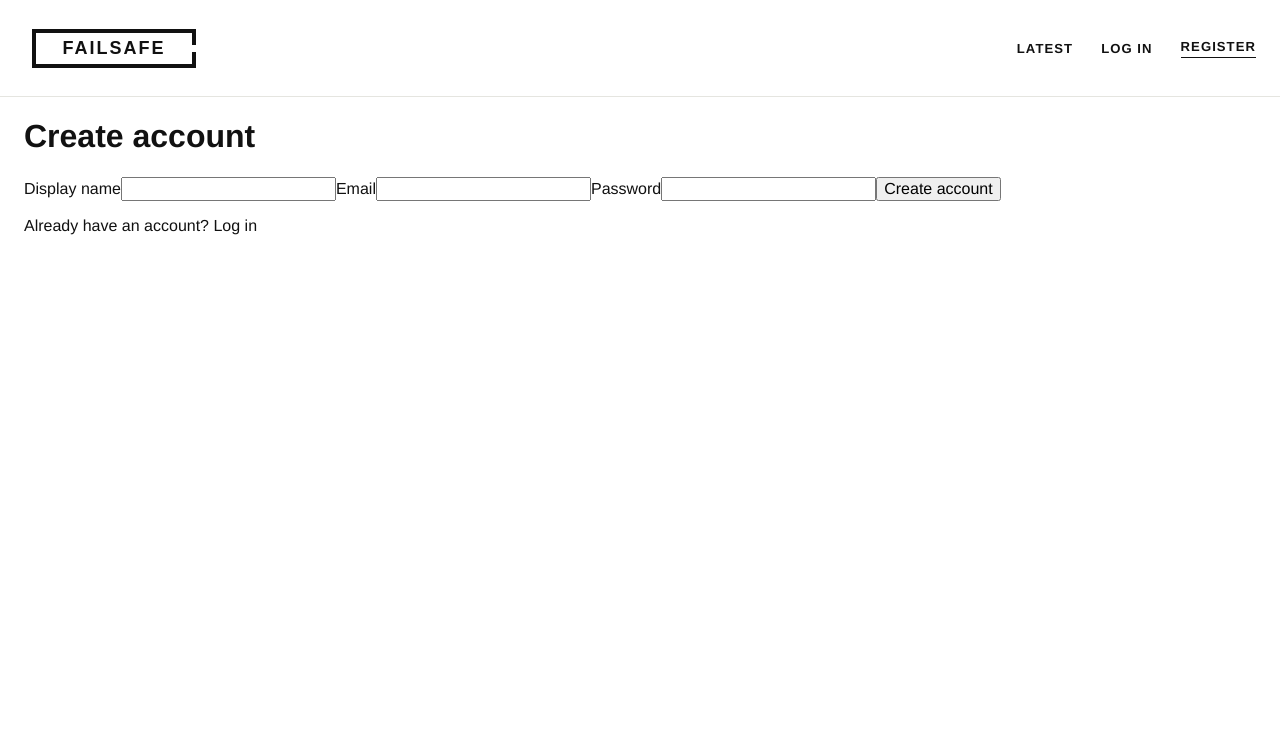
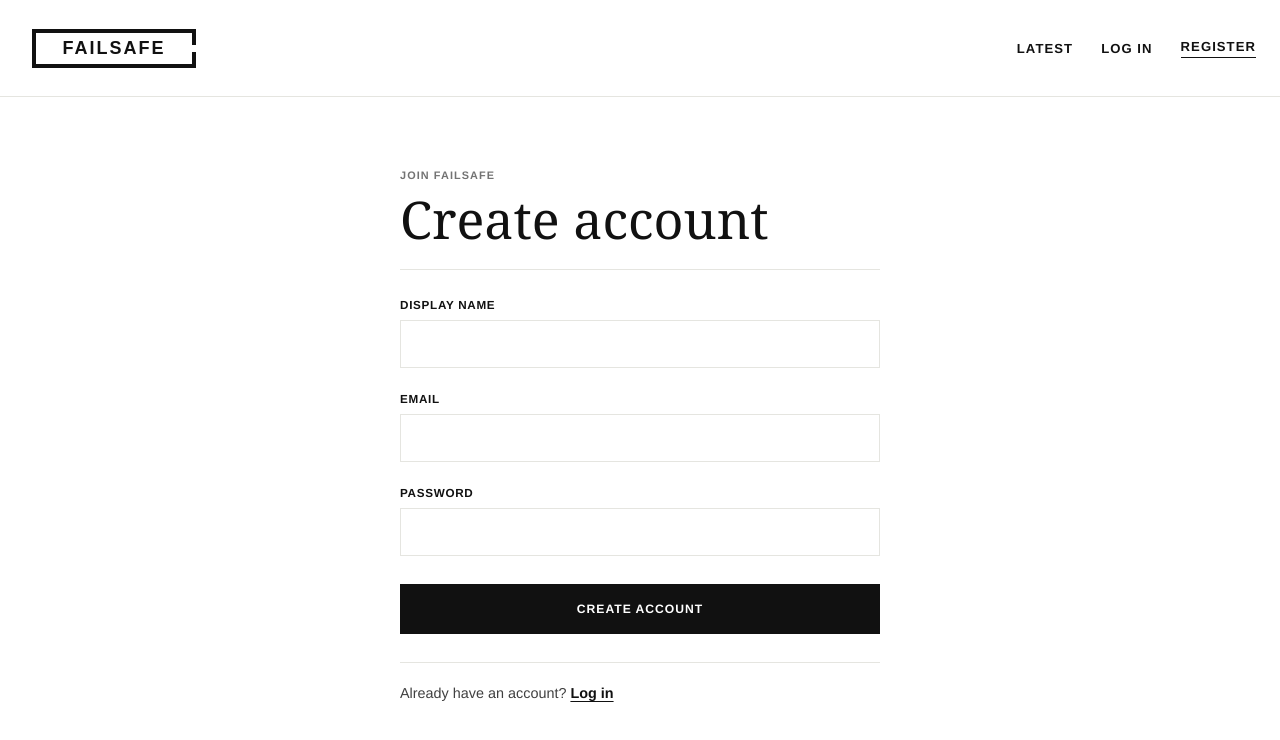
Before and after one commit to Nicklasoeen/failsafe, a React (Vite) app: page /register in a window 1280 px wide. Shown: the top 740 px of the page. Built offline with nearby package versions, Linux system fonts and the light colour scheme; no server answers.

Commit message:
fix: design improvement to login / reg and article page

```diff
--- a/src/index.css
+++ b/src/index.css
@@ -430,6 +430,185 @@ main {
   }
 }
 
+/* article detail */
+
+.article-page {
+  padding: 56px 0 112px;
+}
+
+.article-detail {
+  width: 100%;
+}
+
+.article-detail__header {
+  max-width: 900px;
+  margin: 0 auto;
+  padding-bottom: 36px;
+}
+
+.article-detail__meta {
+  margin: 0 0 20px;
+  color: var(--grey-500);
+  font-size: 0.72rem;
+  font-weight: 700;
+  letter-spacing: 0.1em;
+  line-height: 1.4;
+  text-transform: uppercase;
+}
+
+.article-detail__header h1 {
+  margin: 0;
+  font-family: Georgia, "Times New Roman", serif;
+  font-size: clamp(3rem, 6vw, 5.25rem);
+  font-weight: 400;
+  line-height: 0.98;
+}
+
+.article-detail__excerpt {
+  max-width: 760px;
+  margin: 24px 0 0;
+  color: var(--grey-700);
+  font-size: clamp(1.05rem, 1.6vw, 1.3rem);
+  line-height: 1.55;
+}
+
+.article-detail__byline {
+  display: flex;
+  align-items: center;
+  justify-content: space-between;
+  gap: 20px;
+  margin-top: 28px;
+  padding-top: 16px;
+  border-top: 1px solid var(--grey-200);
+  color: var(--grey-500);
+  font-size: 0.68rem;
+  font-weight: 600;
+  letter-spacing: 0.08em;
+  line-height: 1.4;
+  text-transform: uppercase;
+}
+
+.article-detail__delete {
+  padding: 0 0 3px;
+  border: 0;
+  border-bottom: 1px solid var(--grey-500);
+  background: transparent;
+  color: var(--grey-700);
+  font-size: inherit;
+  font-weight: inherit;
+  letter-spacing: inherit;
+  text-transform: inherit;
+}
+
+.article-detail__delete:hover {
+  color: var(--black);
+  border-color: var(--black);
+}
+
+.article-detail__delete:focus-visible {
+  outline: 2px solid var(--black);
+  outline-offset: 4px;
+}
+
+.article-detail__figure {
+  width: 100%;
+  max-height: 680px;
+  margin: 0 auto 52px;
+  overflow: hidden;
+  background: var(--grey-100);
+}
+
+.article-detail__figure img {
+  width: 100%;
+  max-height: 680px;
+  aspect-ratio: 16 / 9;
+  object-fit: cover;
+}
+
+.article-detail__body {
+  max-width: 720px;
+  margin: 0 auto;
+  color: var(--grey-700);
+  font-family: Georgia, "Times New Roman", serif;
+  font-size: 1.2rem;
+  line-height: 1.85;
+  white-space: pre-line;
+  overflow-wrap: anywhere;
+}
+
+.article-page--status {
+  min-height: 55vh;
+  padding-top: 72px;
+}
+
+.article-page--status h1 {
+  margin-top: 0;
+  font-family: Georgia, "Times New Roman", serif;
+  font-size: 2.5rem;
+  font-weight: 400;
+}
+
+.article-page--status p {
+  color: var(--grey-700);
+  line-height: 1.6;
+}
+
+@media (max-width: 700px) {
+  .article-page {
+    padding: 38px 0 72px;
+  }
+
+  .article-detail__header {
+    padding-bottom: 28px;
+  }
+
+  .article-detail__meta {
+    margin-bottom: 16px;
+  }
+
+  .article-detail__header h1 {
+    font-size: clamp(2.45rem, 11vw, 3.5rem);
+    line-height: 1;
+  }
+
+  .article-detail__excerpt {
+    margin-top: 18px;
+    font-size: 1.05rem;
+  }
+
+  .article-detail__byline {
+    align-items: flex-start;
+    margin-top: 22px;
+  }
+
+  .article-detail__figure {
+    width: calc(100% + 32px);
+    max-height: 480px;
+    margin: 0 -16px 36px;
+  }
+
+  .article-detail__figure img {
+    max-height: 480px;
+    aspect-ratio: 4 / 3;
+  }
+
+  .article-detail__body {
+    font-size: 1.08rem;
+    line-height: 1.75;
+  }
+}
+
+@media (max-width: 360px) {
+  .article-detail__figure {
+    width: calc(100% + 32px);
+    margin-inline: -16px;
+  }
+
+  .article-detail__byline {
+    flex-wrap: wrap;
+  }
+}
+
 /* create article */
 
 .create-article-page {
@@ -612,3 +791,146 @@ main {
     width: 100%;
   }
 }
+
+/* authentication */
+
+.auth-page {
+  display: flex;
+  justify-content: center;
+  padding: 72px 0 112px;
+}
+
+.auth-panel {
+  width: min(100%, 480px);
+}
+
+.auth-panel__header {
+  padding-bottom: 24px;
+  border-bottom: 1px solid var(--grey-200);
+}
+
+.auth-panel__label {
+  margin: 0 0 12px;
+  color: var(--grey-500);
+  font-size: 0.68rem;
+  font-weight: 700;
+  letter-spacing: 0.1em;
+  text-transform: uppercase;
+}
+
+.auth-panel__header h1 {
+  margin: 0;
+  font-family: Georgia, "Times New Roman", serif;
+  font-size: 3.25rem;
+  font-weight: 400;
+  line-height: 1;
+}
+
+.auth-form {
+  display: grid;
+  gap: 24px;
+  padding-top: 28px;
+}
+
+.auth-form__field {
+  display: grid;
+  gap: 9px;
+}
+
+.auth-form__field label {
+  font-size: 0.73rem;
+  font-weight: 700;
+  letter-spacing: 0.06em;
+  text-transform: uppercase;
+}
+
+.auth-form__field input {
+  width: 100%;
+  min-height: 48px;
+  padding: 11px 12px;
+  border: 1px solid var(--grey-200);
+  border-radius: 0;
+  background: var(--white);
+  color: var(--black);
+  font-size: 1rem;
+}
+
+.auth-form__field input:focus-visible {
+  outline: 2px solid var(--black);
+  outline-offset: 3px;
+}
+
+.auth-form__submit {
+  min-height: 50px;
+  margin-top: 4px;
+  padding: 12px 16px;
+  border: 1px solid var(--black);
+  border-radius: 0;
+  background: var(--black);
+  color: var(--white);
+  font-size: 0.76rem;
+  font-weight: 700;
+  letter-spacing: 0.08em;
+  text-transform: uppercase;
+}
+
+.auth-form__submit:hover:not(:disabled) {
+  background: var(--grey-700);
+}
+
+.auth-form__submit:focus-visible {
+  outline: 2px solid var(--black);
+  outline-offset: 3px;
+}
+
+.auth-form__submit:disabled {
+  cursor: wait;
+  opacity: 0.65;
+}
+
+.auth-message {
+  margin: 20px 0 0;
+  padding: 14px 16px;
+  border: 1px solid var(--grey-200);
+  color: var(--grey-700);
+  font-size: 0.88rem;
+  line-height: 1.5;
+  overflow-wrap: anywhere;
+}
+
+.auth-message--error {
+  border-color: var(--grey-700);
+  color: var(--black);
+}
+
+.auth-panel__switch {
+  margin: 28px 0 0;
+  padding-top: 20px;
+  border-top: 1px solid var(--grey-200);
+  color: var(--grey-700);
+  font-size: 0.9rem;
+  line-height: 1.5;
+}
+
+.auth-panel__switch a {
+  color: var(--black);
+  font-weight: 700;
+  text-decoration: underline;
+  text-decoration-thickness: 1px;
+  text-underline-offset: 0.2em;
+}
+
+@media (max-width: 600px) {
+  .auth-page {
+    justify-content: flex-start;
+    padding: 52px 0 80px;
+  }
+
+  .auth-panel__header h1 {
+    font-size: 2.75rem;
+  }
+
+  .auth-form {
+    gap: 20px;
+  }
+}
--- a/src/pages/Article.jsx
+++ b/src/pages/Article.jsx
@@ -2,6 +2,18 @@ import { useEffect, useState } from "react";
 import { useNavigate, useParams } from "react-router";
 import { useAuth } from "../context/AuthContext";
 import { supabase } from "../lib/supabase";
+
+function formatArticleDate(date) {
+  if (!date) {
+    return "";
+  }
+
+  return new Intl.DateTimeFormat("en", {
+    month: "long",
+    day: "numeric",
+    year: "numeric",
+  }).format(new Date(date));
+}
 
 export default function Article() {
   const { id } = useParams();
@@ -52,12 +64,16 @@ export default function Article() {
   };
 
   if (loading) {
-    return <main>Loading article...</main>;
+    return (
+      <main className="article-page article-page--status">
+        <p>Loading article...</p>
+      </main>
+    );
   }
 
   if (error) {
     return (
-      <main>
+      <main className="article-page article-page--status">
         <h1>Could not load article</h1>
         <p>{error}</p>
       </main>
@@ -65,26 +81,46 @@ export default function Article() {
   }
 
   return (
-    <main>
-      <p>{article.article_type}</p>
+    <main className="article-page">
+      <article className="article-detail">
+        <header className="article-detail__header">
+          <p className="article-detail__meta">
+            {article.article_type} <span aria-hidden="true">·</span> {article.category}
+          </p>
 
           <h1>{article.title}</h1>
 
-      {article.excerpt && <p>{article.excerpt}</p>}
+          {article.excerpt && (
+            <p className="article-detail__excerpt">{article.excerpt}</p>
+          )}
 
-      <p>{article.category}</p>
+          <div className="article-detail__byline">
+            {article.created_at && (
+              <time dateTime={article.created_at}>
+                {formatArticleDate(article.created_at)}
+              </time>
+            )}
 
             {user?.id === article.author_id && (
-        <button type="button" onClick={handleDelete}>
+              <button
+                className="article-detail__delete"
+                type="button"
+                onClick={handleDelete}
+              >
                 Delete article
               </button>
             )}
+          </div>
+        </header>
 
       {article.image_url && (
+          <figure className="article-detail__figure">
             <img src={article.image_url} alt="" />
+          </figure>
       )}
 
-      <div>{article.content}</div>
+        <div className="article-detail__body">{article.content}</div>
+      </article>
     </main>
   );
 }
--- a/src/pages/Login.jsx
+++ b/src/pages/Login.jsx
@@ -31,38 +31,49 @@ export default function Login() {
   };
 
   return (
-    <main>
-      <h1>Log in</h1>
+    <main className="auth-page">
+      <section className="auth-panel" aria-labelledby="login-title">
+        <header className="auth-panel__header">
+          <p className="auth-panel__label">Member access</p>
+          <h1 id="login-title">Log in</h1>
+        </header>
 
-      <form onSubmit={handleSubmit}>
+        <form className="auth-form" onSubmit={handleSubmit}>
+          <div className="auth-form__field">
             <label htmlFor="email">Email</label>
             <input
               id="email"
               type="email"
+              autoComplete="email"
               value={email}
               onChange={(event) => setEmail(event.target.value)}
               required
             />
+          </div>
 
+          <div className="auth-form__field">
             <label htmlFor="password">Password</label>
             <input
               id="password"
               type="password"
+              autoComplete="current-password"
               value={password}
               onChange={(event) => setPassword(event.target.value)}
               required
             />
+          </div>
 
-        <button type="submit" disabled={loading}>
+          <button className="auth-form__submit" type="submit" disabled={loading}>
             {loading ? "Logging in..." : "Log in"}
           </button>
         </form>
 
-      {error && <p>{error}</p>}
+        {error && <p className="auth-message auth-message--error" role="alert">{error}</p>}
 
-      <p>
-        Don't have an account? <Link to="/register">Create one</Link>
+        <p className="auth-panel__switch">
+          Don&apos;t have an account? <Link to="/register">Create one</Link>
         </p>
+      </section>
     </main>
   );
 }
--- a/src/pages/Register.jsx
+++ b/src/pages/Register.jsx
@@ -39,49 +39,63 @@ export default function Register() {
   };
 
   return (
-    <main>
-      <h1>Create account</h1>
+    <main className="auth-page">
+      <section className="auth-panel" aria-labelledby="register-title">
+        <header className="auth-panel__header">
+          <p className="auth-panel__label">Join Failsafe</p>
+          <h1 id="register-title">Create account</h1>
+        </header>
 
-      <form onSubmit={handleSubmit}>
+        <form className="auth-form" onSubmit={handleSubmit}>
+          <div className="auth-form__field">
             <label htmlFor="displayName">Display name</label>
             <input
               id="displayName"
               type="text"
+              autoComplete="name"
               value={displayName}
               onChange={(event) => setDisplayName(event.target.value)}
               required
             />
+          </div>
 
+          <div className="auth-form__field">
             <label htmlFor="email">Email</label>
             <input
               id="email"
               type="email"
+              autoComplete="email"
               value={email}
               onChange={(event) => setEmail(event.target.value)}
               required
             />
+          </div>
 
+          <div className="auth-form__field">
             <label htmlFor="password">Password</label>
             <input
               id="password"
               type="password"
+              autoComplete="new-password"
               value={password}
               onChange={(event) => setPassword(event.target.value)}
               minLength="6"
               required
             />
+          </div>
 
-        <button type="submit" disabled={loading}>
+          <button className="auth-form__submit" type="submit" disabled={loading}>
             {loading ? "Creating account..." : "Create account"}
           </button>
         </form>
 
-      {error && <p>{error}</p>}
-      {message && <p>{message}</p>}
+        {error && <p className="auth-message auth-message--error" role="alert">{error}</p>}
+        {message && <p className="auth-message auth-message--success" role="status">{message}</p>}
 
-      <p>
+        <p className="auth-panel__switch">
           Already have an account? <Link to="/login">Log in</Link>
         </p>
+      </section>
     </main>
   );
 }
```
Lines whose indentation alone changed are shown as unchanged.
